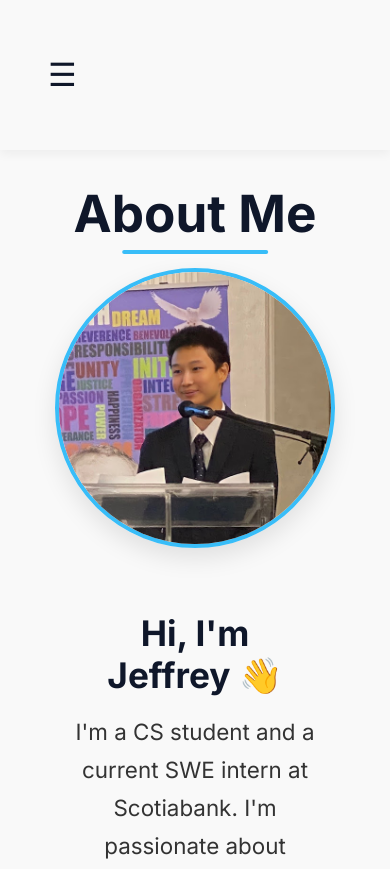
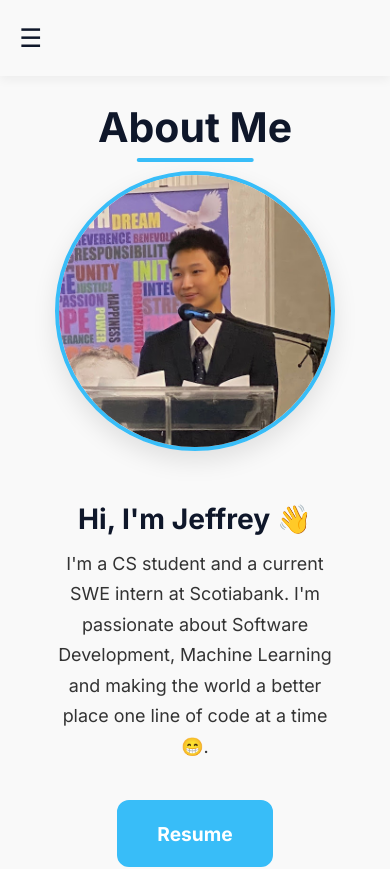
Before and after one commit to jeffreyl45/jefflu2, a React (Vite) app: page /#/ in a window 390 px wide. Shown: the top 869 px of the page. Built offline with nearby package versions, Linux system fonts and the light colour scheme.

Commit message:
made navbar thinner for mobile

```diff
--- a/src/App.css
+++ b/src/App.css
@@ -6,6 +6,7 @@
 
 html {
   scroll-behavior: smooth;
+  font-size: 80%;
 }
 
 body {
--- a/src/components/Navbar.css
+++ b/src/components/Navbar.css
@@ -131,7 +131,17 @@ html {
   display: none;
 }
 
+/* Mobile View Styling */
 @media (max-width: 850px) {
+  .navbar {
+    padding: 0.8rem 0;
+  }
+
+  .navbar-container {
+    padding: 1rem 1.5rem;
+    column-gap: 1.5rem;
+  }
+
   .hamburger {
     display: block;
   }
@@ -145,14 +155,14 @@ html {
     flex-direction: column;
     align-items: center;
     width: 100%;
-    gap: 1.25rem;
-    margin-top: 1rem;
+    gap: 1rem;
+    margin-top: 0.5rem;
   }
 
   .menu {
     flex-direction: column;
     align-items: center;
-    gap: 1rem;
+    gap: 0.8rem;
     width: 100%;
     max-height: 0;
     overflow: hidden;
@@ -172,11 +182,13 @@ html {
   .navbar-links {
     flex-direction: column;
     align-items: center;
-    gap: 1rem;
+    gap: 0.8rem;
   }
 
   .contact-button {
     margin-top: 0.5rem;
+    padding: 0.8rem 1.6rem;
+    font-size: 1.2rem;
   }
 }
 
```
